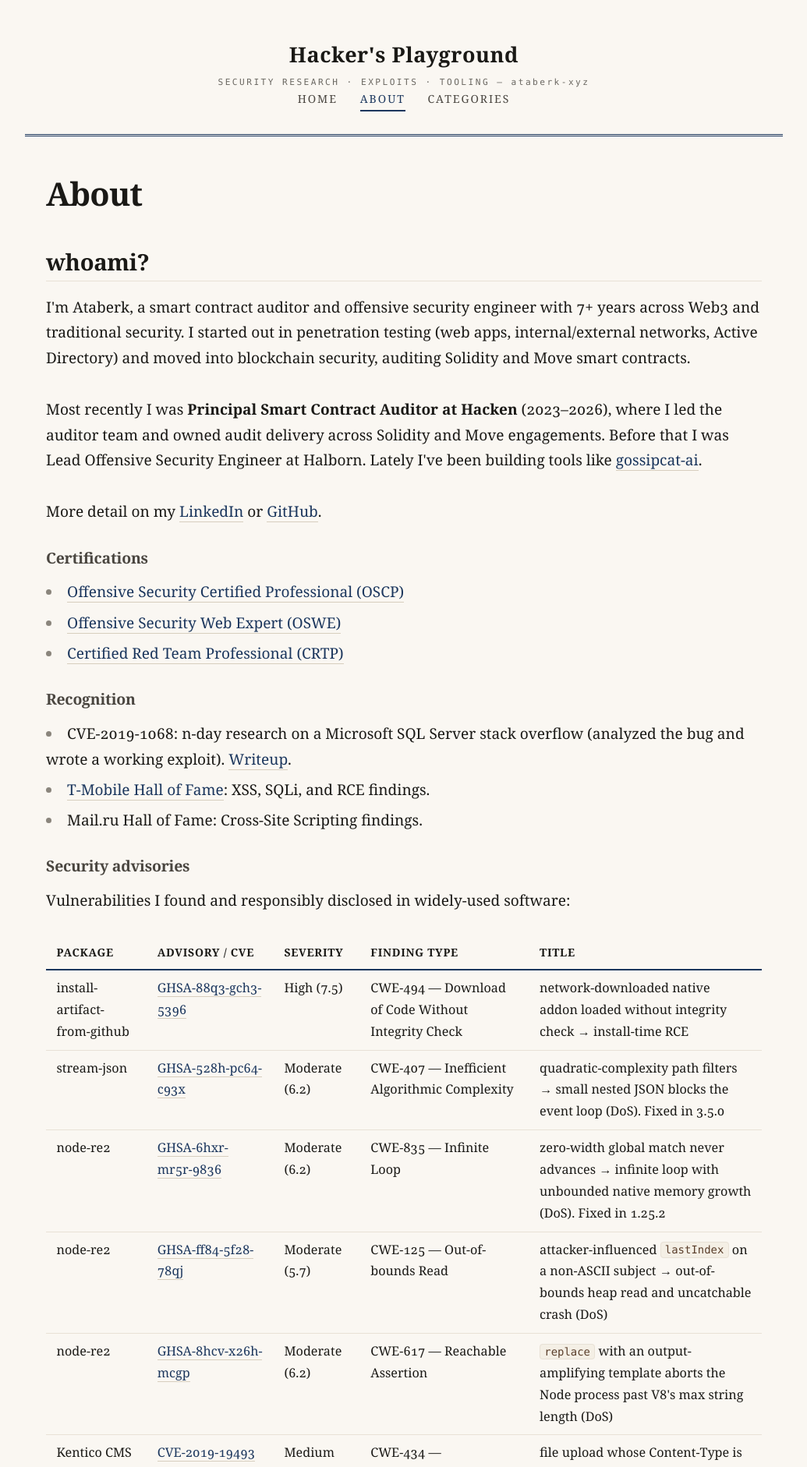
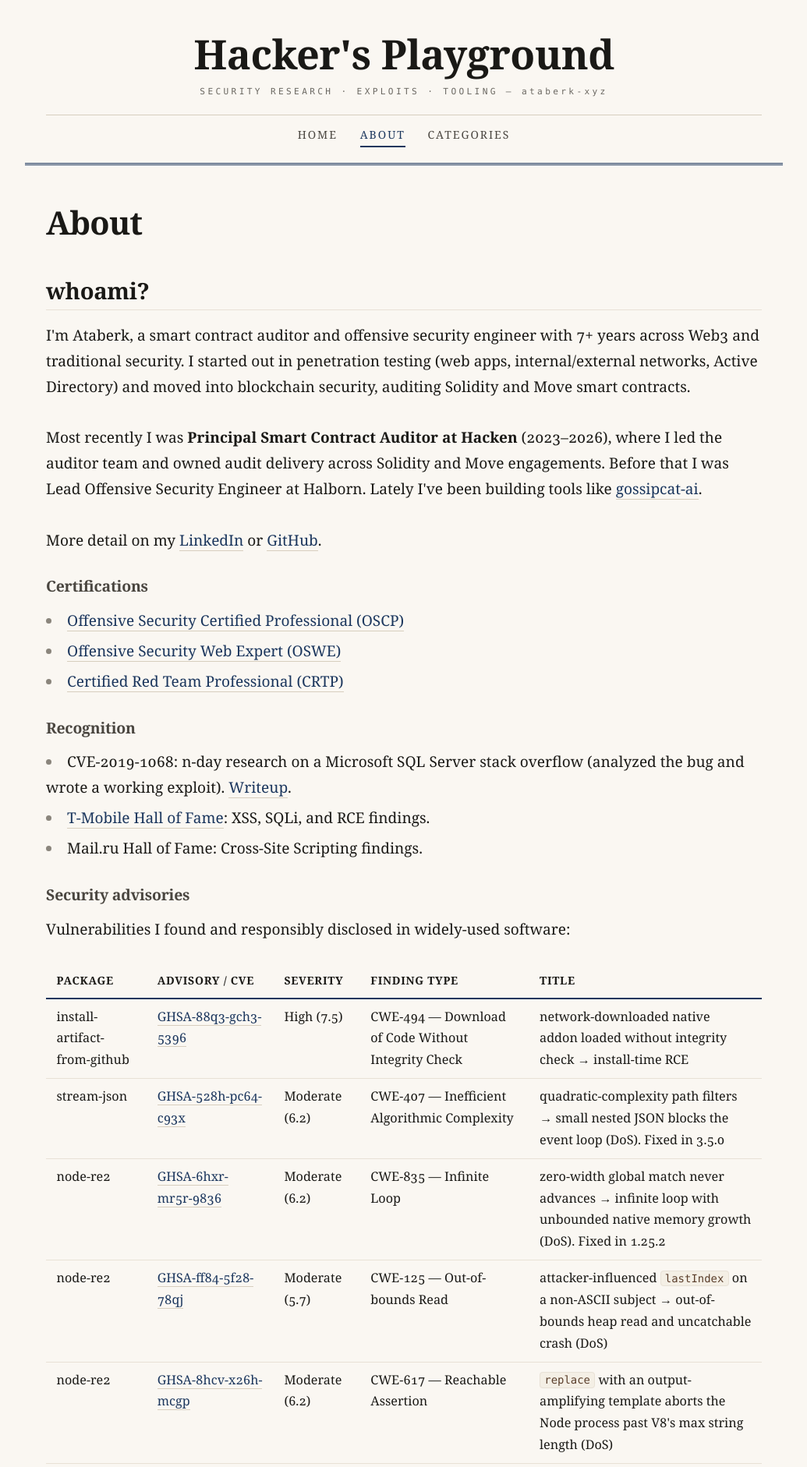
Before and after one commit to ataberk-xyz/ataberk-xyz.github.io, a Jekyll site: the page built from about.md, in a window 1280 px wide. Shown: the top 1882 px of the page at 78% size, without its empty margins (122-1157 px from the left). Built offline with Jekyll 4.4.1, drawn with Linux system fonts in a browser that asks for light colours.

Commit message:
theme: broadsheet masthead + rebalanced featured + boxed cards
- brand 2.9rem with nav rule above (newspaper masthead hierarchy)
- featured: 3rem headline, vertical centering, 4:3 cropped cover,
  dek falls back to excerpt when description is absent
- grid cards: bordered surface boxes, 16:9 cover crop, padded body

Co-Authored-By: Claude Fable 5 <noreply@anthropic.com>

```diff
--- a/_sass/kami/_layout.scss
+++ b/_sass/kami/_layout.scss
@@ -15,24 +15,25 @@
 .masthead-inner {
   max-width: var(--page);
   margin: 0 auto;
-  padding: 2.6rem 1.5rem 1.6rem;
+  padding: 2.4rem 1.5rem 1.1rem;
   text-align: center;
 }
 .brand {
   display: inline-block;
   font-family: var(--serif);
   font-weight: 700;
-  font-size: 1.5rem;
-  letter-spacing: 0.02em;
+  font-size: 2.9rem;
+  line-height: 1;
+  letter-spacing: -0.01em;
   color: var(--ink);
 }
 .brand:hover { color: var(--accent); text-decoration: none; }
 .brand-issue {
   font-family: var(--mono);
   font-size: 0.62rem;
-  letter-spacing: 0.22em;
+  letter-spacing: 0.3em;
   color: var(--ink-3);
-  margin: 0.15rem 0 0;
+  margin: 0.55rem 0 0;
 }
 
 // ── Nav ──
@@ -41,6 +42,9 @@
   justify-content: center;
   flex-wrap: wrap;
   gap: 0.4rem 1.6rem;
+  border-top: 1px solid var(--border-strong);
+  margin-top: 1.1rem;
+  padding-top: 0.7rem;
 }
 .nav-link {
   font-size: 0.78rem;
@@ -90,32 +94,34 @@ main.container { padding-top: 2.8rem; padding-bottom: 3.5rem; min-height: 50vh;
 
 .ledger-featured {
   display: grid;
-  grid-template-columns: 1.5fr 1fr;
-  gap: 2rem;
-  align-items: start;
+  grid-template-columns: 1.35fr 1fr;
+  gap: 2.5rem;
+  align-items: center;
   margin: 1.5rem 0 2rem;
 
   .lf-title {
-    font-size: 2.1rem;
-    line-height: 1.12;
-    margin: 0.2rem 0 0;
+    font-size: 3rem;
+    line-height: 1.05;
+    margin: 0.35rem 0 0;
     a { color: var(--ink); text-decoration: none; }
     a:hover { color: var(--accent); }
   }
   .lf-dek {
     font-style: italic;
     color: var(--ink-2);
-    font-size: 1.05rem;
-    margin: 0.6rem 0 0;
+    font-size: 1.1rem;
+    line-height: 1.55;
+    margin: 0.8rem 0 0;
   }
   .lf-meta {
     font-family: var(--mono);
     font-size: 0.7rem;
     letter-spacing: 0.1em;
     color: var(--ink-3);
-    margin-top: 0.9rem;
+    margin-top: 1rem;
   }
   .lf-cover { display: block; }
+  .lf-cover .cover { aspect-ratio: 4 / 3; height: auto; }
 }
 .rule-strong {
   border: 0;
@@ -128,19 +134,38 @@ main.container { padding-top: 2.8rem; padding-bottom: 3.5rem; min-height: 50vh;
   gap: 1.8rem 2rem;
   margin-bottom: 2rem;
 
+  .ledger-card {
+    border: 1px solid var(--border);
+    border-radius: var(--radius);
+    background: var(--surface);
+    overflow: hidden;
+    display: flex;
+    flex-direction: column;
+    transition: border-color 0.15s ease;
+  }
+  .ledger-card:hover { border-color: var(--border-strong); }
   .lc-title {
-    font-size: 1.1rem;
-    line-height: 1.25;
-    margin: 0.2rem 0 0;
+    font-size: 1.15rem;
+    line-height: 1.3;
+    margin: 0.25rem 0 0;
     a { color: var(--ink); text-decoration: none; }
     a:hover { color: var(--accent); }
   }
-  .lc-cover { display: block; margin-bottom: 0.6rem; }
+  .lc-cover { display: block; }
+  .lc-cover .cover {
+    aspect-ratio: 16 / 9;
+    height: auto;
+    border: 0;
+    border-radius: 0;
+    border-bottom: 1px solid var(--border);
+  }
+  .lc-body { padding: 0.85rem 1.1rem 1.1rem; }
 }
 @media (max-width: $bp-tablet) {
   .ledger-featured { grid-template-columns: 1fr; }
 }
 @media (max-width: $bp-mobile) {
   .ledger-grid { grid-template-columns: 1fr; }
-  .ledger-featured .lf-title { font-size: 1.6rem; }
+  .ledger-featured .lf-title { font-size: 2rem; }
+  .brand { font-size: 2.1rem; }
 }
```
Also changed, not shown: _layouts/index.html (+6 -3 lines), categories.md (+4 -2 lines).
